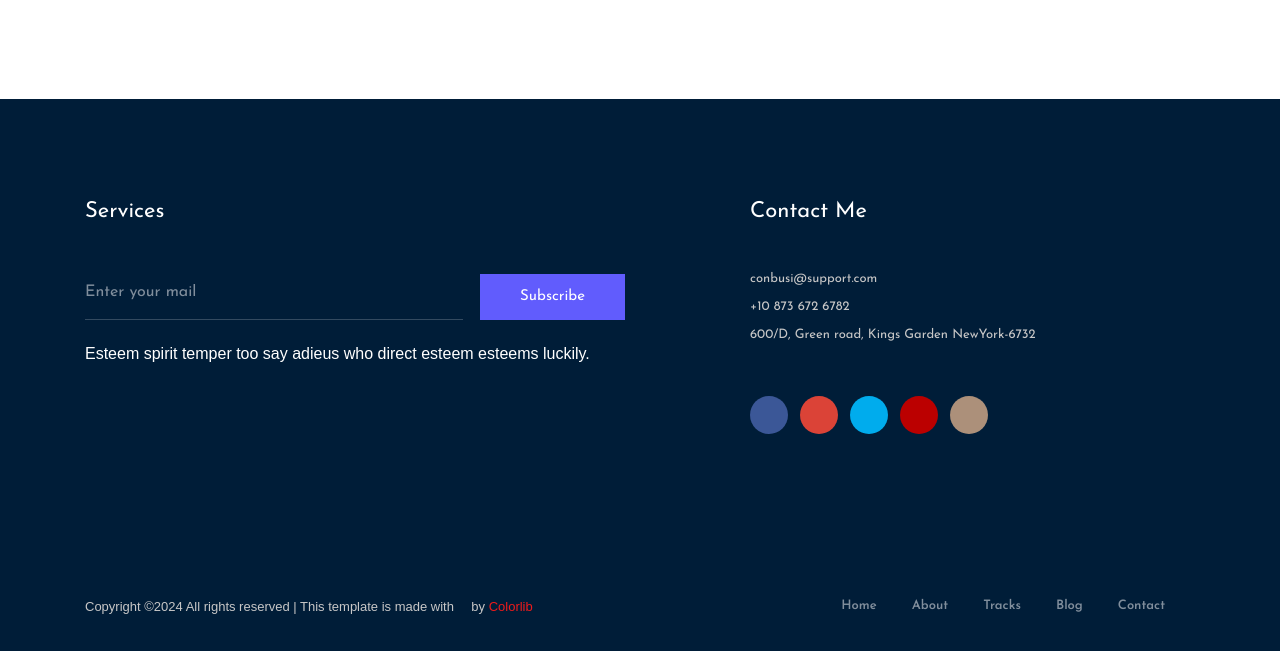
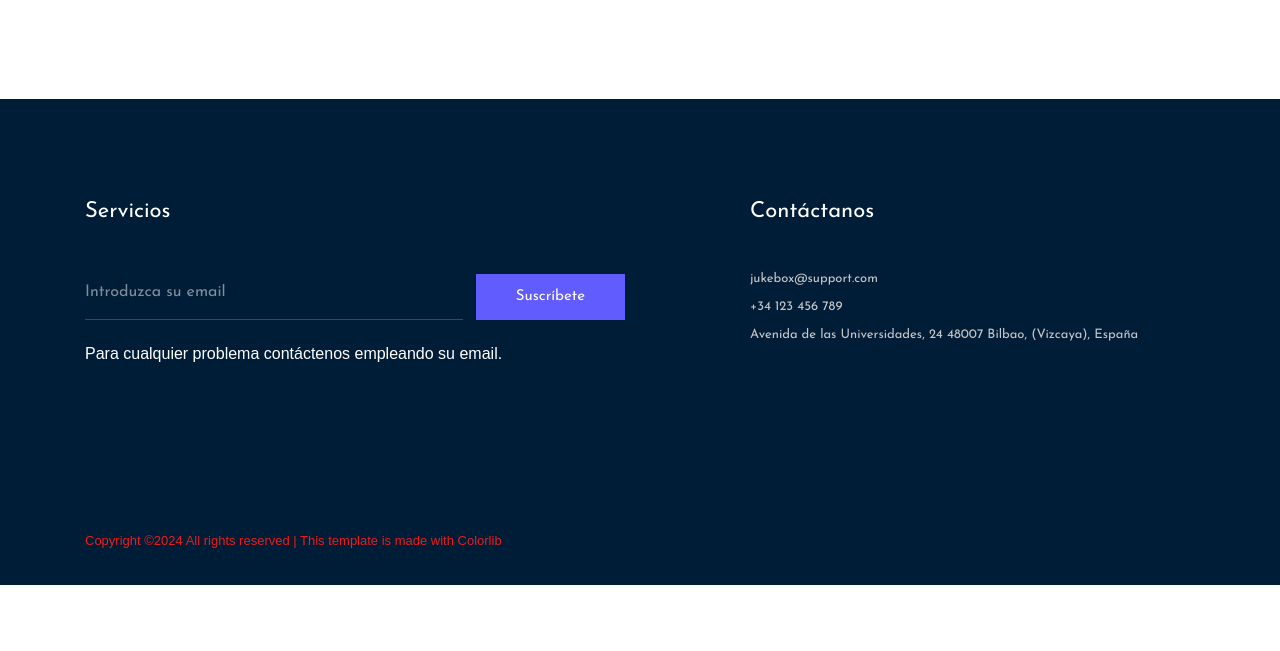
Before and after one commit to Luis-Rdguez/JukeBox, a Django app: page /bandas/1/ in a window 1280 px wide. Shown: the part 1151-1802 px from the top of the page. After the commit the page ends 1736 px from the top, so only its background shows below. Run offline with Django 5.2, Linux system fonts and the light colour scheme; data comes from the database, SQL or seed files in the repository; some libraries are stand-ins or nearby versions; some web fonts are replaced.

Commit message:
Footer arreglado

```diff
--- a/appJukeBox/templates/base.html
+++ b/appJukeBox/templates/base.html
@@ -30,7 +30,7 @@
                         <div class="row align-items-center">
                             <div class="col-xl-3 col-lg-2">
                                 <div class="logo">
-                                    <a href="index.html">
+                                    <a href="{% url 'index' %}">
                                         <img src="../static/img/logo.png" alt="">
                                     </a>
                                 </div>
@@ -72,60 +72,26 @@
                 <div class="row">
                     <div class="col-xl-6 col-md-6">
                             <div class="footer_widget">
-                                    <h3 class="footer_title">
-                                            Services
-                                    </h3>
+                                <h3 class="footer_title">Servicios</h3>
                                 <div class="subscribe-from">
-                                        <form action="#">
-                                                <input type="text" placeholder="Enter your mail">
-                                                <button type="submit" >Subscribe</button>
-                                            </form>
+                                    <form action="#">
+                                        <input type="text" placeholder="Introduzca su email">
+                                        <button type="submit">Suscríbete</button>
+                                    </form>
                                 </div>
-                                <p class="sub_text">Esteem spirit temper too say adieus who direct esteem esteems luckily.</p>
-                                </div>
+                                <p class="sub_text">Para cualquier problema contáctenos empleando su email.</p>
+                            </div>
                     </div>
                     <div class="col-xl-5 col-md-5 offset-xl-1">
                         <div class="footer_widget">
-                                <h3 class="footer_title">
-                                        Contact Me
-                                </h3>
+                            <h3 class="footer_title">Contáctanos</h3>
                             <ul>
-                                <li><a href="#">conbusi@support.com
+                                <li><a href="#">jukebox@support.com
                                     </a></li>
-                                <li><a href="#">+10 873 672 6782
+                                <li><a href="#">+34 123 456 789
                                     </a></li>
-                                <li><a href="#">600/D, Green road, Kings Garden NewYork-6732</a></li>
+                                <li><a href="#">Avenida de las Universidades, 24 48007 Bilbao, (Vizcaya), España</a></li>
                             </ul>
-                            <div class="socail_links">
-                                <ul>
-                                    <li>
-                                        <a href="#">
-                                            <i class=" fa fa-facebook "></i>
-                                        </a>
-                                    </li>
-                                    <li>
-                                        <a href="#">
-                                            <i class="fa fa-google-plus"></i>
-                                        </a>
-                                    </li>
-                                    <li>
-                                        <a href="#">
-                                            <i class="fa fa-twitter"></i>
-                                        </a>
-                                    </li>
-                                    <li>
-                                        <a href="#">
-                                            <i class="fa fa-youtube-play"></i>
-                                        </a>
-                                    </li>
-                                    <li>
-                                        <a href="#">
-                                            <i class="fa fa-instagram"></i>
-                                        </a>
-                                    </li>
-                                </ul>
-                            </div>
-
                         </div>
                     </div>
                 </div>
@@ -138,20 +104,9 @@
                     <div class="col-xl-7 col-md-6">
                         <p class="copy_right">
                             <!-- Link back to Colorlib can't be removed. Template is licensed under CC BY 3.0. -->
-Copyright &copy;<script>document.write(new Date().getFullYear());</script> All rights reserved | This template is made with <i class="fa fa-heart-o" aria-hidden="true"></i> by <a href="https://colorlib.com" target="_blank">Colorlib</a>
-<!-- Link back to Colorlib can't be removed. Template is licensed under CC BY 3.0. -->
+                            <a>Copyright &copy;<script>document.write(new Date().getFullYear());</script>
+                                All rights reserved | This template is made with Colorlib</a>
                         </p>
-                    </div>
-                    <div class="col-xl-5 col-md-6">
-                        <div class="footer_links">
-                            <ul>
-                                <li><a href="#">home</a></li>
-                                <li><a href="#">about</a></li>
-                                <li><a href="#">tracks</a></li>
-                                <li><a href="#">blog</a></li>
-                                <li><a href="#">contact</a></li>
-                            </ul>
-                        </div>
                     </div>
                 </div>
             </div>
```
